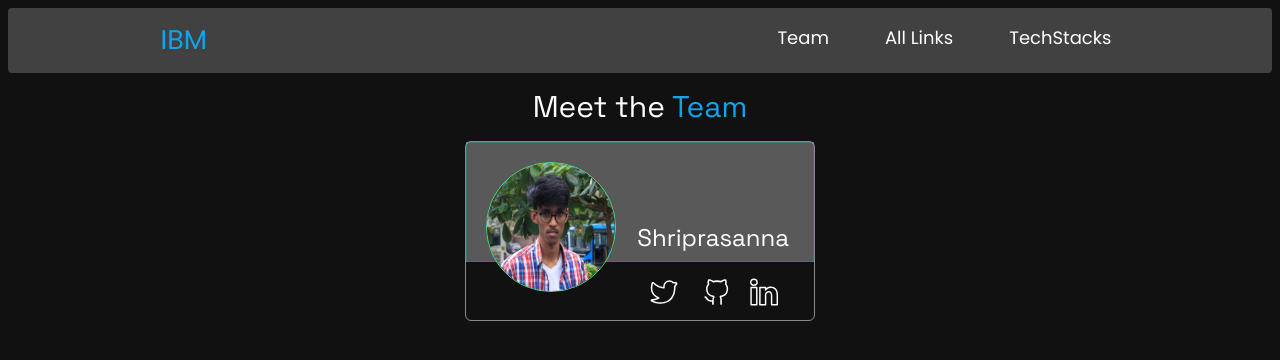
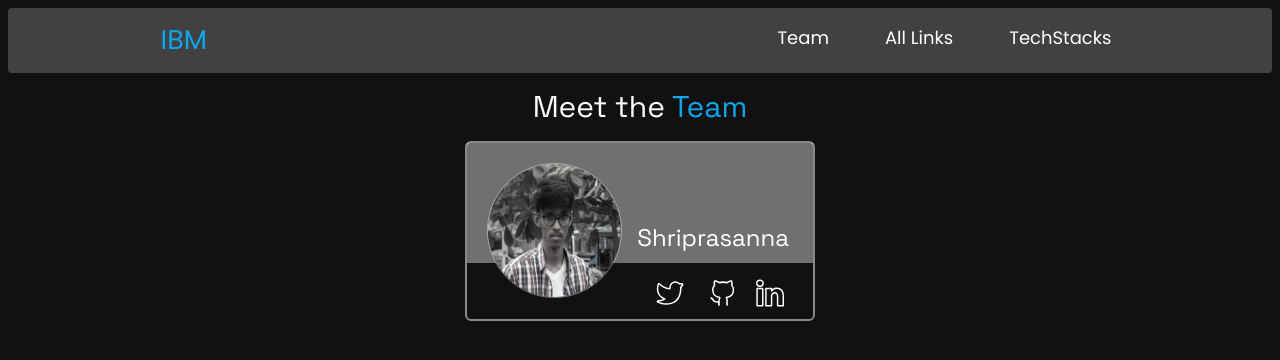
Before and after one commit to shrix1/IBM-webpage, a Next.js app: page /team in a window 1280 px wide. Shown: the top 360 px of the page. Built offline with nearby package versions, Linux system fonts and the light colour scheme.

Commit message:
team full done

```diff
--- a/app/team/page.tsx
+++ b/app/team/page.tsx
@@ -13,36 +13,39 @@ const Team: FC = () => {
         Meet the <span className="text-sky-500">Team</span>
       </h1>
 
-      <div className="flex justify-center items-center ">
-        <main className="border border-white/50 w-[350px] h-[180px] rounded-md  ">
-          <section className="border border-sky-500/30 h-[120px] bg-white/30 ">
-            <h1 className="text-white float-right mt-[79px] mr-6 text-2xl font-medium font-sp">
+      <div className="flex justify-center items-center group">
+        <main className="border-2 border-white/50 w-[350px] h-[180px] rounded-md ">
+          <section className=" h-[120px] bg-white/40 group-hover:bg-gradient-to-r from-cyan-500 to-blue-500 ">
+            <h1
+              className="text-white float-right mt-[79px] mr-6 text-2xl font-medium font-sp"
+              title="name"
+            >
               Shriprasanna
             </h1>
           </section>
 
           <div className="flex gap-[50px]">
             <div
-              className="w-[130px] relative border border-green-400 h-[130px] rounded-full
+              className="w-[135px] relative border border-white/40 h-[135px] rounded-full
           -top-[100px] left-5 overflow-hidden"
             >
               <Image
                 src={mee}
                 alt="images"
-                className="aspect-square"
+                className="aspect-square grayscale-[90%] group-hover:grayscale-0 transition-all duration-300"
                 priority
               />
             </div>
 
-            <div className="text-white mt-4 flex text-[28px] gap-[20px] mr-2">
-              <Link href="/">
-                <CiTwitter className="text-4xl -mt-1" />
+            <div className="text-white mt-4 flex text-[28px] gap-[20px] mr-2 transition-all duration-500">
+              <Link href="/" target="blank" title="Twitter">
+                <CiTwitter className="text-4xl -mt-1 hover:text-sky-500" />
               </Link>
-              <Link href="/">
-                <VscGithubAlt />
+              <Link href="/" target="blank" title="github">
+                <VscGithubAlt className=" hover:text-sky-500" />
               </Link>
-              <Link href="/">
-                <SlSocialLinkedin />
+              <Link href="/" target="blank" title="github">
+                <SlSocialLinkedin className=" hover:text-sky-500" />
               </Link>
             </div>
           </div>
```
